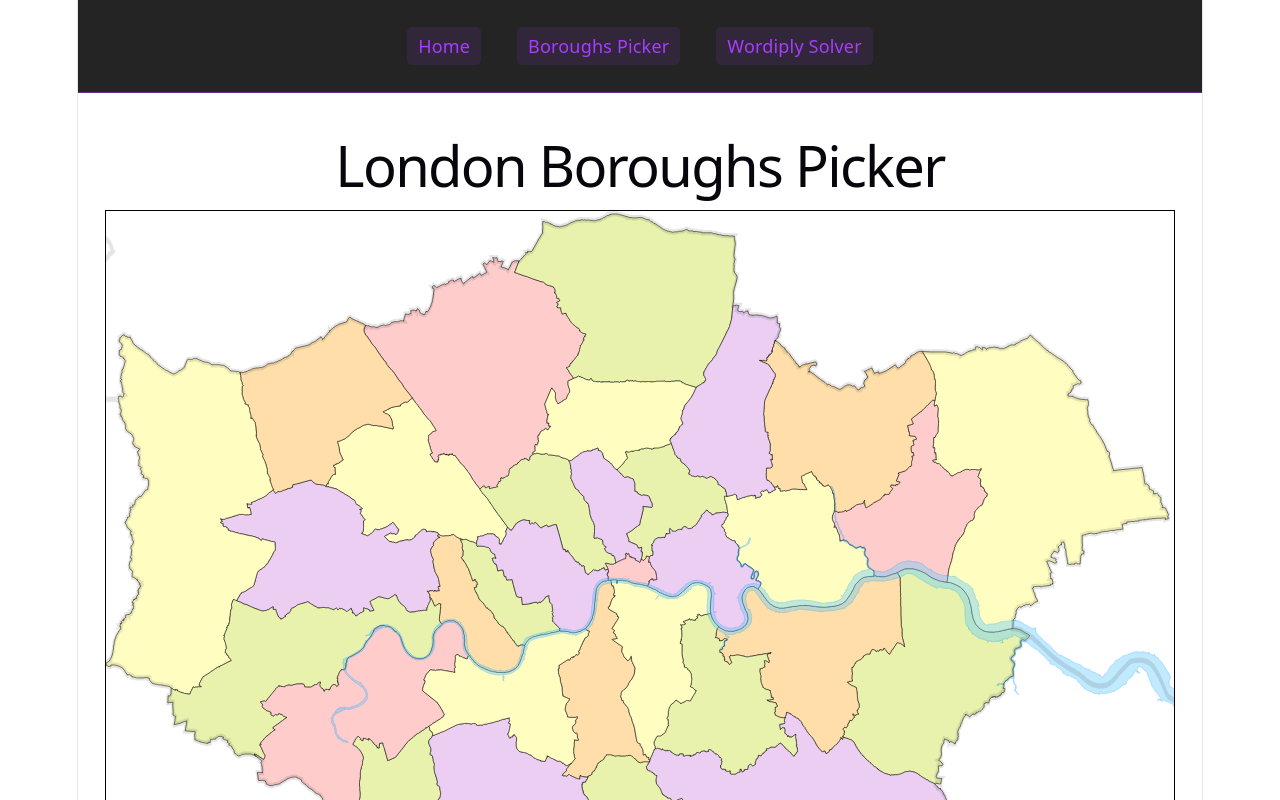
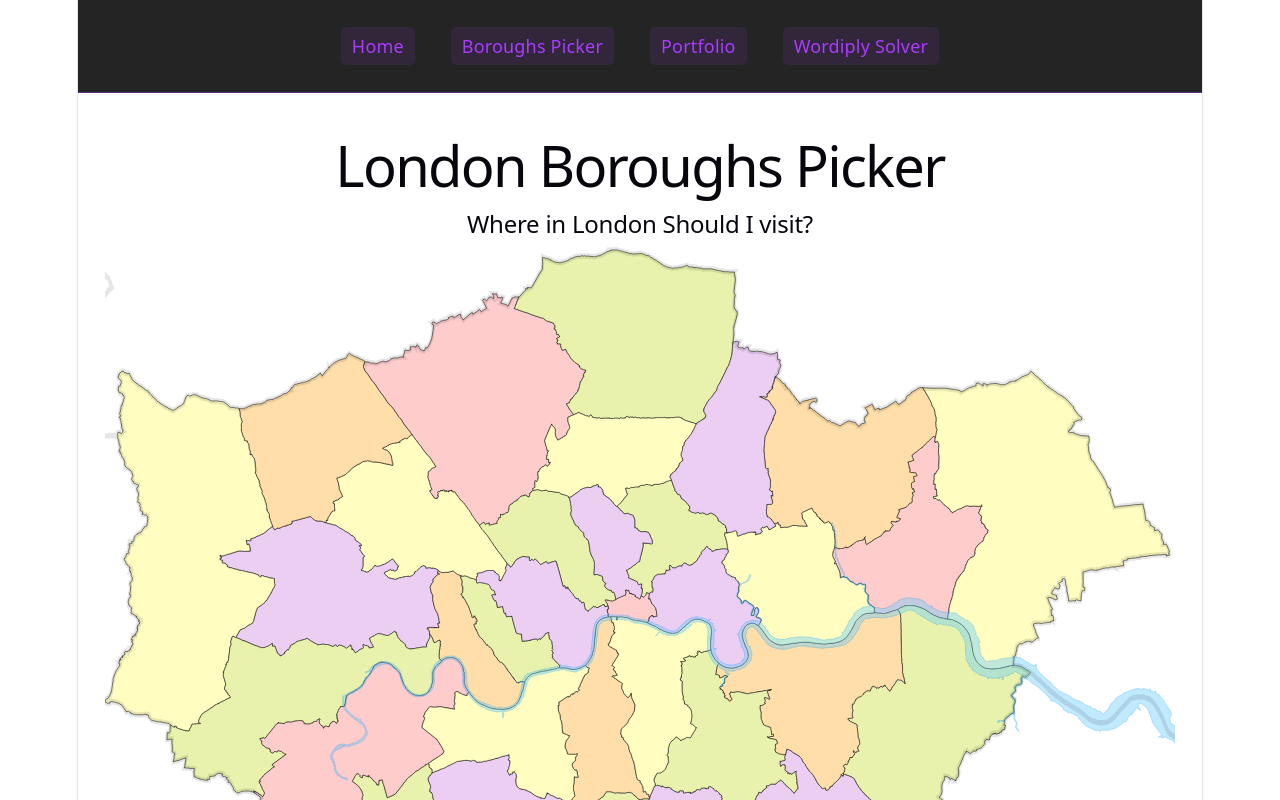
Before and after one commit to g-b-f/g-b-f.github.io, a React (Vite) app: page /#/london in a window 1280 px wide. Shown: the top 800 px of the page. Built offline with nearby package versions, Linux system fonts and the light colour scheme.

Commit message:
finalise london picker

```diff
--- a/src/modules/navigation.tsx
+++ b/src/modules/navigation.tsx
@@ -13,6 +13,6 @@ type Route = {
 export const routes: Route[] = [
   { path: "/", label: "Home", component: lazyPage("Home") },
   { path: "/london", label: "Boroughs Picker", component: lazyPage("LondonBoroughs")},
-  { path: "/portfolio", label: "Portfolio", component: lazyPage("Portfolio"), showInNav: false },
+  { path: "/portfolio", label: "Portfolio", component: lazyPage("Portfolio") },
   { path: "/solver", label: "Wordiply Solver", component: lazyPage("WordiplySolver")},
 ];
--- a/src/pages/LondonBoroughs.tsx
+++ b/src/pages/LondonBoroughs.tsx
@@ -42,16 +42,6 @@ export default function LondonBoroughs() {
         return elem
     }
 
-    function load_svg() {
-        fetch(svgUrl).then((res) => res.text()).then((svgText) => {
-            if (!svgContainer.current) throw new SvgError("SVG container not found")
-            svgContainer.current.innerHTML = svgText
-            const svgElement = get_svg_element()
-            svgElement.style.width = "100%"
-            svgElement.style.height = "auto"
-        })
-    }
-
     function get_svg_element(): SVGElement{
         const svgElement = svgContainer.current?.querySelector("svg")
         if (!svgElement) throw new SvgError("SVG element not found")
@@ -79,16 +69,28 @@ export default function LondonBoroughs() {
         lock.current = false
     }
 
+    function load_svg() {
+        fetch(svgUrl).then((res) => res.text()).then((svgText) => {
+            if (!svgContainer.current) throw new SvgError("SVG container not found")
+            svgContainer.current.innerHTML = svgText
+            const svgElement = get_svg_element()
+            svgElement.style.width = "100%"
+            svgElement.style.height = "auto"
+        })
+    }
+
     useEffect(() => load_svg, [])
     return (
         <div>
             <h1>London Boroughs Picker</h1>
-            <div ref={svgContainer} style={{ border: "1px solid black", marginBottom: "20px" }}></div>
+            <h2>Where in London Should I visit?</h2>
+            <div ref={svgContainer}></div>
             <button
                 onClick={async () => await visual_pick()}
                 disabled={lock.current}
             >Pick a random borough</button>
-            {selected_borough && <p>You should visit: <strong>{selected_borough.replaceAll("_"," ")}</strong></p>}
+            {selected_borough &&
+            <p>You should visit: <strong>{selected_borough.replaceAll("_"," ")}</strong></p>}
         </div>
     )
 }
```
